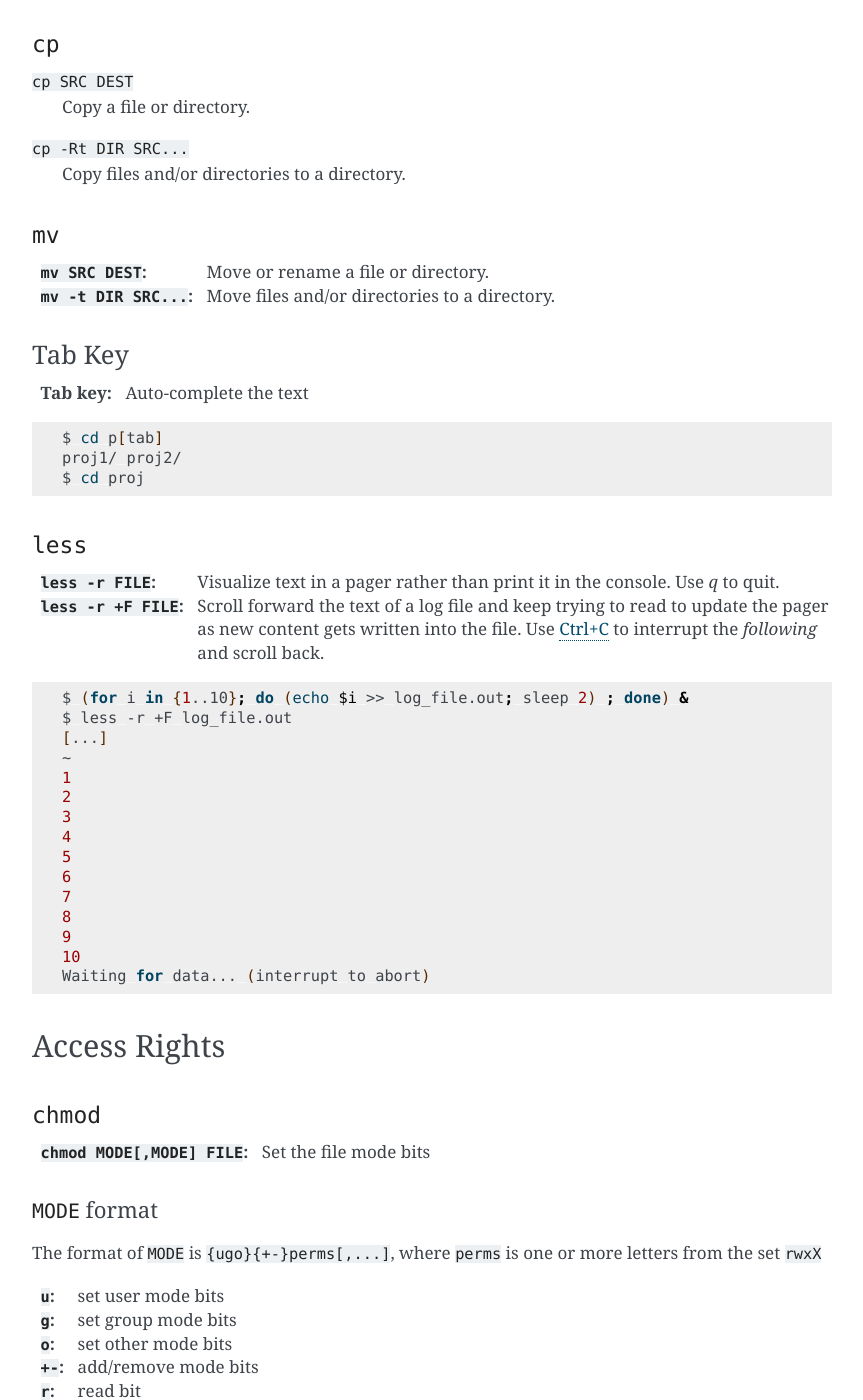
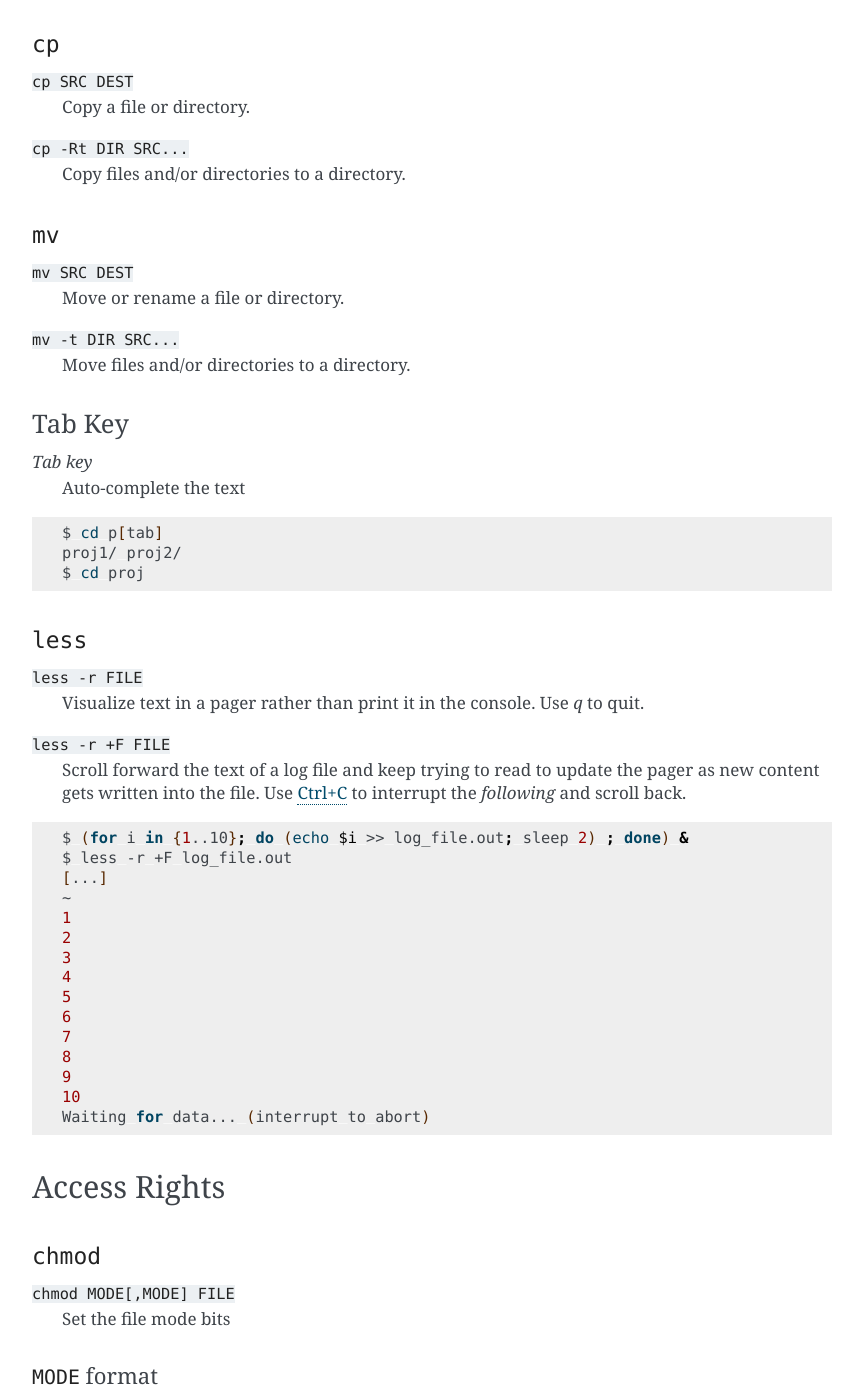
Before and after one commit to satyaog/cli-cheatsheet, a Sphinx documentation site: the page built from docs/source/index.rst, in a window 1280 px wide and 1400 px high, scrolled down 1095 px. Shown: the whole window, without its empty margins (168-1031 px from the left). Built offline with Sphinx 7.4.7, drawn with Linux system fonts in a browser that asks for light colours.

```diff
--- a/docs/source/index.rst
+++ b/docs/source/index.rst
@@ -97,13 +97,16 @@ Browsing
 ``mv``
 ======
 
-:``mv SRC DEST``:      Move or rename a file or directory.
-:``mv -t DIR SRC...``: Move files and/or directories to a directory.
+``mv SRC DEST``
+   Move or rename a file or directory.
+``mv -t DIR SRC...``
+   Move files and/or directories to a directory.
 
 Tab Key
 =======
 
-:Tab key: Auto-complete the text
+*Tab key*
+   Auto-complete the text
 
 .. code-block:: bash
 
@@ -114,12 +117,13 @@ Tab Key
 ``less``
 ========
 
-:``less -r FILE``:    Visualize text in a pager rather than print it in the
-                      console. Use `q` to quit.
-:``less -r +F FILE``: Scroll forward the text of a log file and keep trying to
-                      read to update the pager as new content gets written into
-                      the file. Use `Ctrl+C`_ to interrupt the *following* and
-                      scroll back.
+``less -r FILE``
+   Visualize text in a pager rather than print it in the console. Use `q` to
+   quit.
+``less -r +F FILE``
+   Scroll forward the text of a log file and keep trying to read to update the
+   pager as new content gets written into the file. Use `Ctrl+C`_ to interrupt
+   the *following* and scroll back.
 
 .. code-block:: bash
 
@@ -146,7 +150,8 @@ Access Rights
 ``chmod``
 =========
 
-:``chmod MODE[,MODE] FILE``: Set the file mode bits
+``chmod MODE[,MODE] FILE``
+   Set the file mode bits
 
 ``MODE`` format
 ---------------
@@ -157,7 +162,7 @@ more letters from the set ``rwxX``
 :``u``:  set user mode bits
 :``g``:  set group mode bits
 :``o``:  set other mode bits
-:``+-``: add/remove mode bits
+:``+-``:  add/remove mode bits
 :``r``:  read bit
 :``w``:  write bit
 :``x``:  execute bit
@@ -176,17 +181,12 @@ more letters from the set ``rwxX``
 The format of ``MODE`` is ``u::perms,g::perms,o::perms[,...]``, where ``perms``
 is one or more letters from the set ``rwxX``
 
-``[u:]uid:perms``
-    Set user mode bits where ``perms`` is one or more letters from the set
-    ``rwxX``
-
-``[g:]gid:perms``
-    Set group mode bits where ``perms`` is one or more letters from the set
-    ``rwxX``
-
-``o:perms``
-    Set other mode bits where ``perms`` is one or more letters from the set
-    ``rwxX``
+:``[u:]uid:perms``:  Set user mode bits where ``perms`` is one or more letters
+                     from the set ``rwxX``
+:``[g:]gid:perms``:  Set group mode bits where ``perms`` is one or more letters
+                     from the set ``rwxX``
+:``o:perms``:  Set other mode bits where ``perms`` is one or more letters from
+               the set ``rwxX``
 
 :``r``: read bit
 :``w``: write bit
@@ -216,10 +216,10 @@ Help
 Open the help manual (man page) of a command. Not all commands have a man page
 entry.
 
-:``man COMMAND``:
-    Open the help manual (man page) of a command.
+``man COMMAND``
+   Open the help manual (man page) of a command.
 
-    `The manual will be shown in a pager.`
+   `The manual will be shown in a pager.`
 
 .. code-block:: bash
 
```
